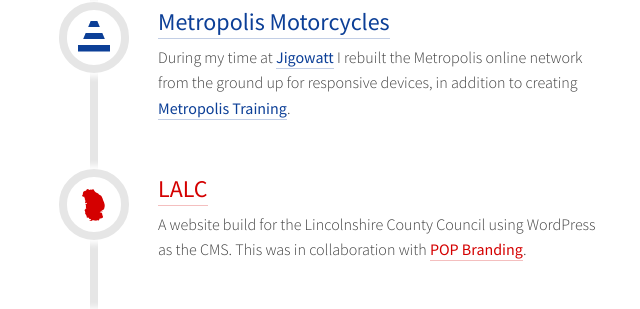
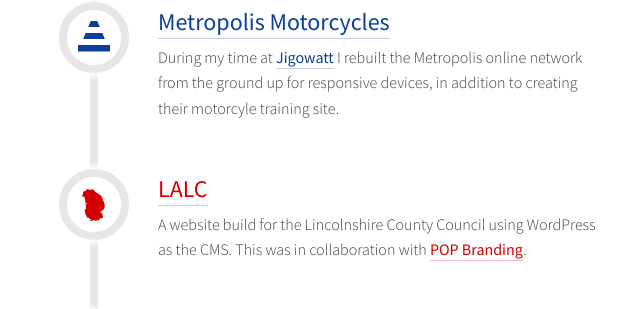
Before and after one commit to daviddarnes/darn.es, a Jekyll site: the page built from index.md, in a window 1280 px wide. Shown: the part 1482-1791 px from the top of the page, without its empty margins (319-959 px from the left). Built offline with Jekyll 4.4.1, drawn with Linux system fonts in a browser that asks for light colours.

Commit message:
Quick amend

```diff
--- a/_data/sites.yml
+++ b/_data/sites.yml
@@ -29,11 +29,11 @@
   title: "effect Home"
   colour: "#FF6600"
   content: "As part of the effect team I designed and built the homepage of the new site, using SVG elements and a responsive grid system of my own design."
-- link: "http://www.metropolismotorcycles.com/"
+- link: "http://jigowatt.co.uk/work/metropolis-motorcycles/"
   icon: cone
   title: "Metropolis Motorcycles"
   colour: "#0C3F97"
-  content: "During my time at [Jigowatt](http://jigowatt.co.uk/) I rebuilt the Metropolis online network from the ground up for responsive devices, in addition to creating [Metropolis Training](http://www.metropolismotorcycles.com/training/)."
+  content: "During my time at [Jigowatt](http://jigowatt.co.uk/) I rebuilt the Metropolis online network from the ground up for responsive devices, in addition to creating their motorcyle training site."
 - link: "http://www.lalc.co.uk/?cab_hide_site=true"
   icon: lincolnshire
   title: "LALC"
```
